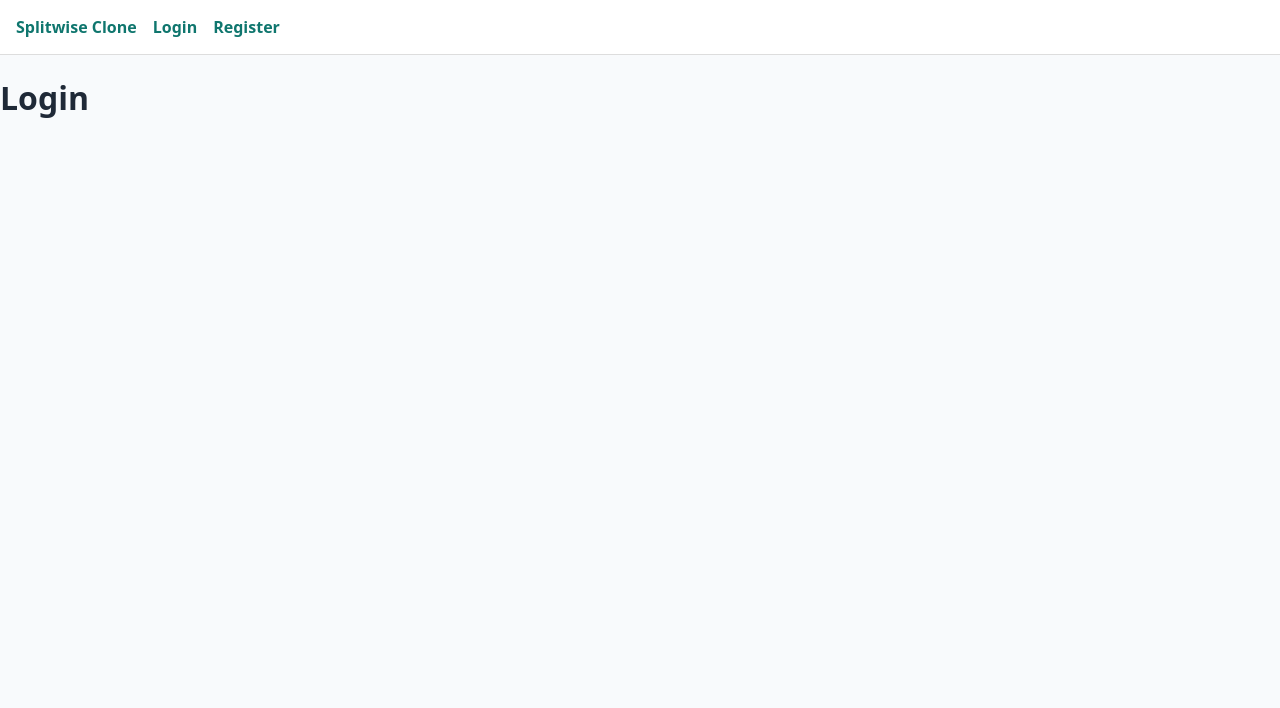
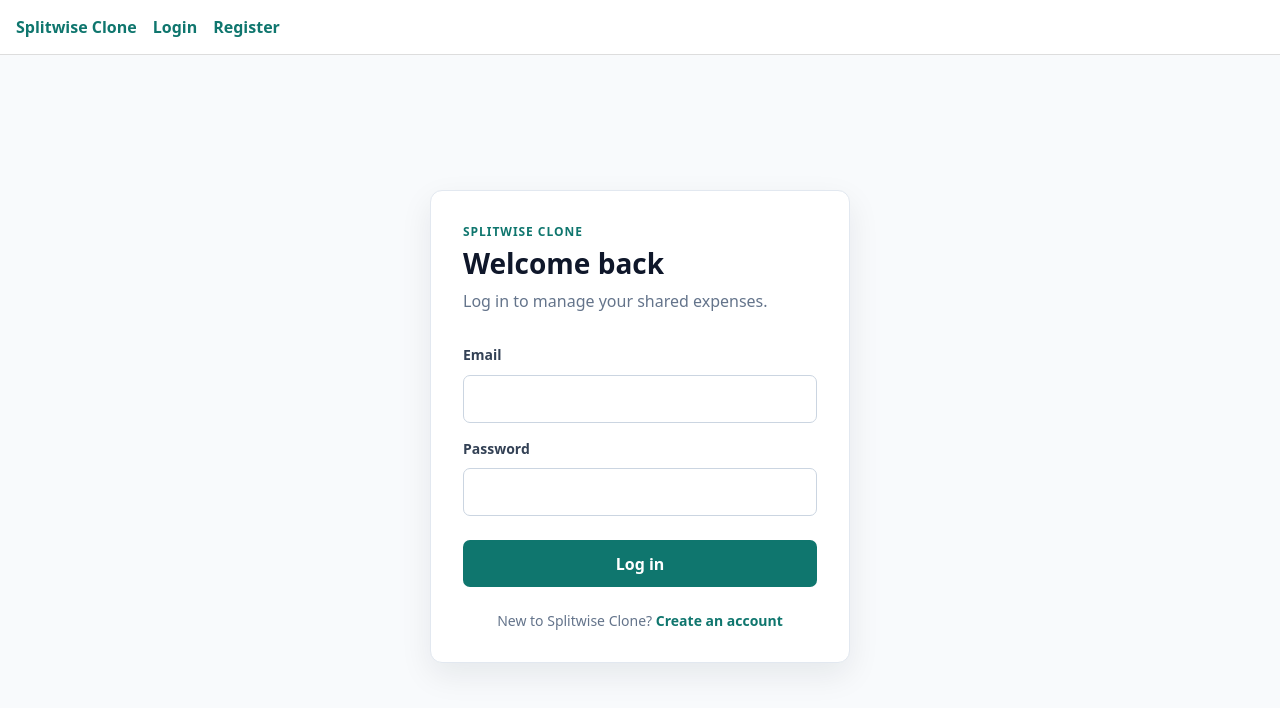
Before and after one commit to labhamsharma1633/splitwise-clone, a React (Vite) app in the folder frontend/: page /login in a window 1280 px wide. Shown: the top 708 px of the page. Built offline with nearby package versions, Linux system fonts and the light colour scheme.

Commit message:
feat: implement protected routes using JWT

```diff
--- a/frontend/src/App.jsx
+++ b/frontend/src/App.jsx
@@ -1,5 +1,6 @@
 import { Navigate, Route, Routes } from 'react-router-dom'
 import Navbar from './components/Navbar'
+import ProtectedRoute from './components/ProtectedRoute'
 import Dashboard from './pages/Dashboard'
 import GroupDetails from './pages/GroupDetails'
 import Login from './pages/Login'
@@ -14,8 +15,10 @@ function App() {
           <Route path="/" element={<Navigate to="/dashboard" replace />} />
           <Route path="/login" element={<Login />} />
           <Route path="/register" element={<Register />} />
-          <Route path="/dashboard" element={<Dashboard />} />
-          <Route path="/groups/:groupId" element={<GroupDetails />} />
+          <Route element={<ProtectedRoute />}>
+            <Route path="/dashboard" element={<Dashboard />} />
+            <Route path="/groups/:groupId" element={<GroupDetails />} />
+          </Route>
         </Routes>
       </main>
     </>
--- /dev/null
+++ b/frontend/src/components/ProtectedRoute.jsx
@@ -0,0 +1,9 @@
+import { Navigate, Outlet } from 'react-router-dom'
+
+function ProtectedRoute() {
+  const token = localStorage.getItem('token')
+
+  return token ? <Outlet /> : <Navigate to="/login" replace />
+}
+
+export default ProtectedRoute
--- a/frontend/src/pages/Login.jsx
+++ b/frontend/src/pages/Login.jsx
@@ -1,5 +1,98 @@
+import { useState } from 'react'
+import axios from 'axios'
+import { Link, useNavigate } from 'react-router-dom'
+
 function Login() {
-  return <h1>Login</h1>
+  const navigate = useNavigate()
+  const [formData, setFormData] = useState({
+    email: '',
+    password: '',
+  })
+  const [error, setError] = useState('')
+  const [isSubmitting, setIsSubmitting] = useState(false)
+
+  const handleChange = (event) => {
+    const { name, value } = event.target
+
+    setFormData((currentFormData) => ({
+      ...currentFormData,
+      [name]: value,
+    }))
+  }
+
+  const handleSubmit = async (event) => {
+    event.preventDefault()
+    setError('')
+    setIsSubmitting(true)
+
+    try {
+      const response = await axios.post(
+        'http://localhost:5000/api/auth/login',
+        formData,
+      )
+
+      localStorage.setItem('token', response.data.token)
+      navigate('/dashboard')
+    } catch (requestError) {
+      const message = axios.isAxiosError(requestError)
+        ? requestError.response?.data?.message
+        : null
+
+      setError(message || 'Login failed. Please try again.')
+    } finally {
+      setIsSubmitting(false)
+    }
+  }
+
+  return (
+    <section className="auth-page">
+      <div className="auth-card">
+        <div className="auth-heading">
+          <p className="auth-eyebrow">Splitwise Clone</p>
+          <h1>Welcome back</h1>
+          <p>Log in to manage your shared expenses.</p>
+        </div>
+
+        <form className="auth-form" onSubmit={handleSubmit}>
+          <label htmlFor="email">Email</label>
+          <input
+            id="email"
+            name="email"
+            type="email"
+            value={formData.email}
+            onChange={handleChange}
+            autoComplete="email"
+            required
+          />
+
+          <label htmlFor="password">Password</label>
+          <input
+            id="password"
+            name="password"
+            type="password"
+            value={formData.password}
+            onChange={handleChange}
+            autoComplete="current-password"
+            required
+          />
+
+          {error && (
+            <p className="form-error" role="alert">
+              {error}
+            </p>
+          )}
+
+          <button type="submit" disabled={isSubmitting}>
+            {isSubmitting ? 'Logging in...' : 'Log in'}
+          </button>
+        </form>
+
+        <p className="auth-footer">
+          New to Splitwise Clone? <Link to="/register">Create an account</Link>
+        </p>
+      </div>
+    </section>
+  )
 }
 
 export default Login
```
